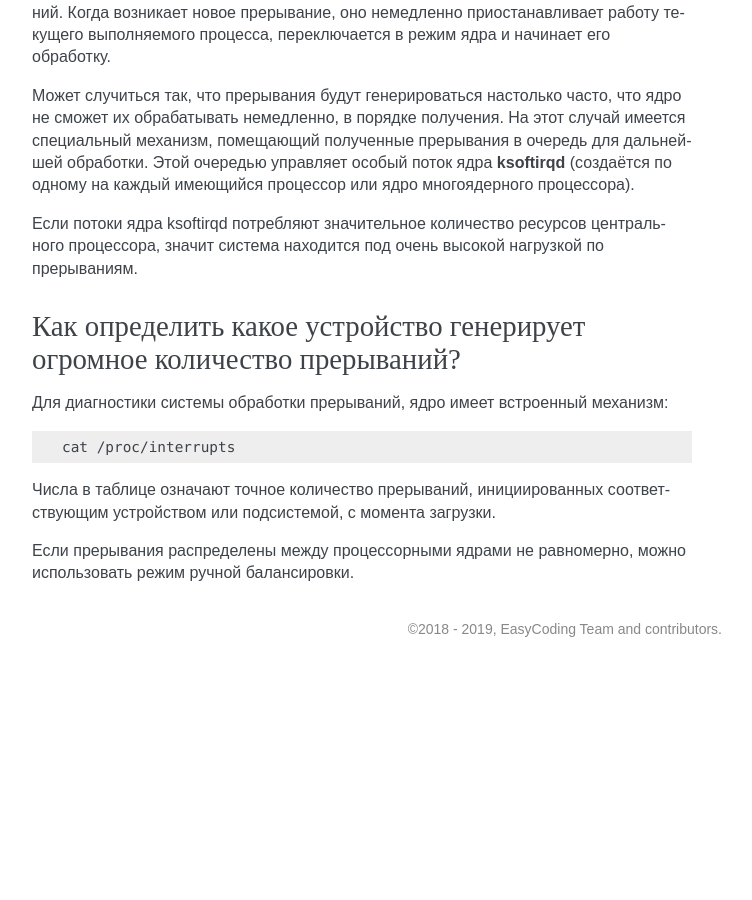
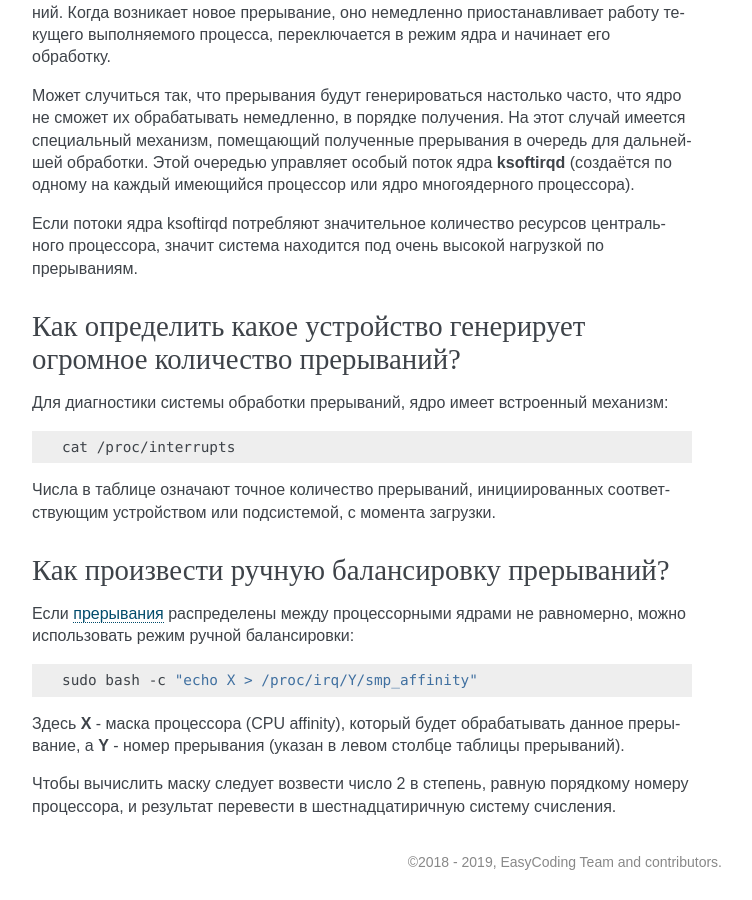
Before and after one commit to RussianFedora/FAQ, a Sphinx documentation site: the page built from source/administration.rst, in a window 1280 px wide and 900 px high, scrolled down 17994 px. Shown: the whole window, without its empty margins (388-1140 px from the left). Built offline with Sphinx 7.4.7, drawn with Linux system fonts in a browser that asks for light colours; before the commit the page ends 18661 px from its top, so only the background shows below that; some of the changed text lies outside the part shown.

Commit message:
Added question about manual interrupt balancing.

```diff
--- a/source/administration.rst
+++ b/source/administration.rst
@@ -1068,4 +1068,18 @@
 
 Числа в таблице означают точное количество прерываний, инициированных соответствующим устройством или подсистемой, с момента загрузки.
 
-Если прерывания распределены между процессорными ядрами не равномерно, можно использовать режим ручной балансировки.
+.. index:: kernel, irq, interrupts
+.. _irq-manual:
+
+Как произвести ручную балансировку прерываний?
+=================================================
+
+Если :ref:`прерывания <kernel-irq>` распределены между процессорными ядрами не равномерно, можно использовать режим ручной балансировки:
+
+.. code-block:: bash
+
+    sudo bash -c "echo X > /proc/irq/Y/smp_affinity"
+
+Здесь **X** - маска процессора (CPU affinity), который будет обрабатывать данное прерывание, а **Y** - номер прерывания (указан в левом столбце таблицы прерываний).
+
+Чтобы вычислить маску следует возвести число 2 в степень, равную порядкому номеру процессора, и результат перевести в шестнадцатиричную систему счисления.
```
